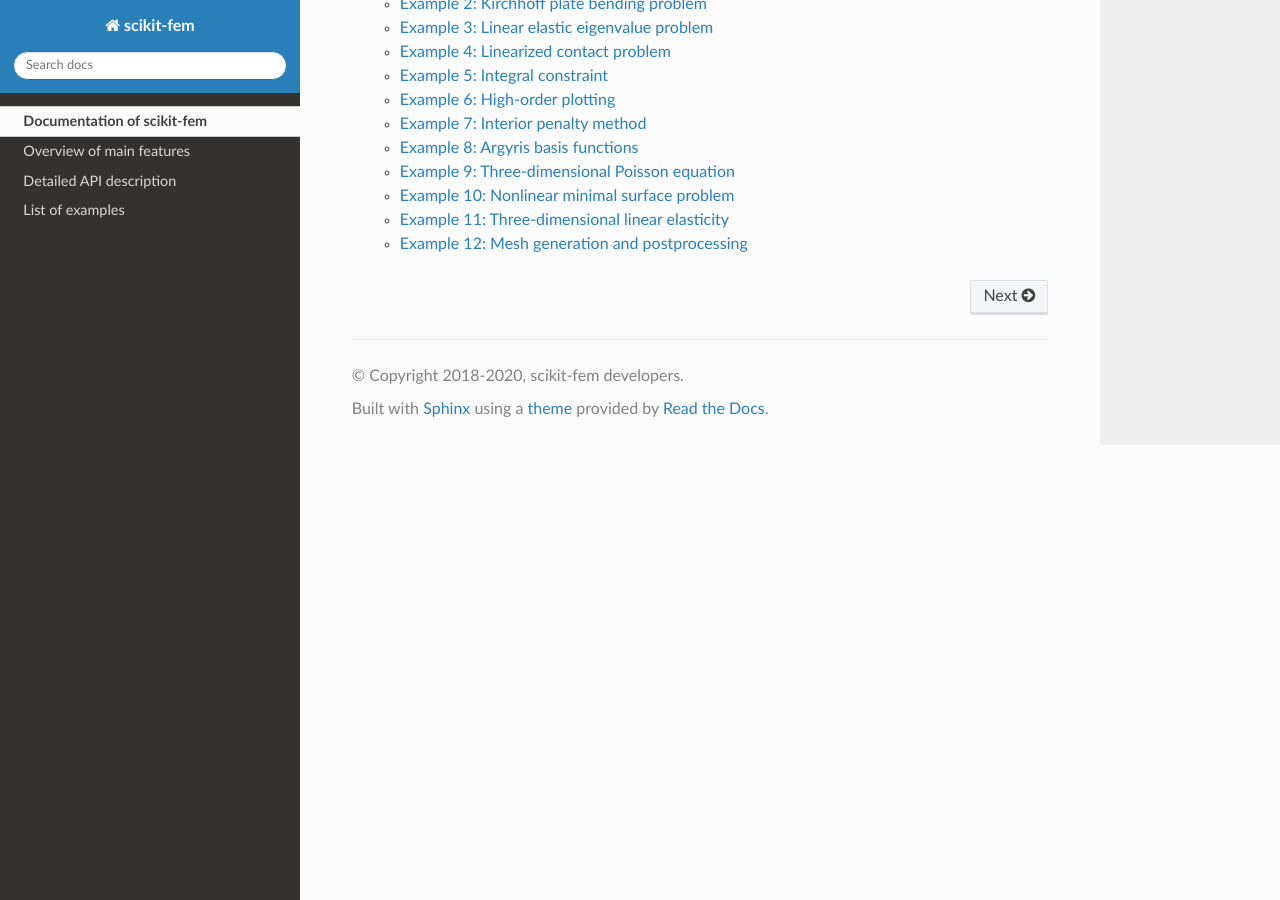
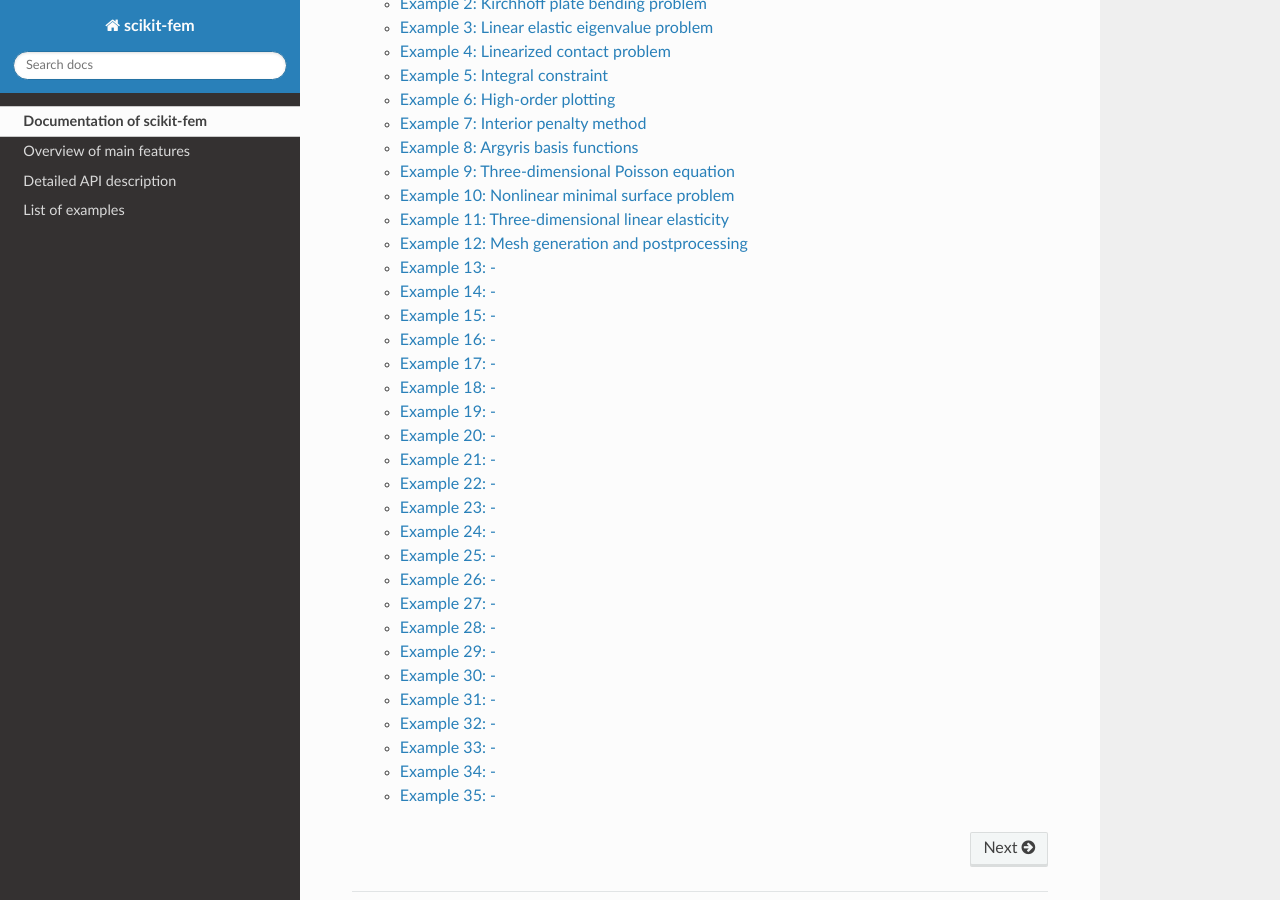
Before and after one commit to kinnala/scikit-fem, a Sphinx documentation site: the page built from docs/index.rst, in a window 1280 px wide and 900 px high, scrolled down 1052 px. Built offline with Sphinx 7.4.7 and the Read the Docs theme 2.0.0, drawn with Linux system fonts in a browser that asks for light colours.

Commit message:
Add images for the rest of the examples

```diff
--- a/docs/listofexamples.rst
+++ b/docs/listofexamples.rst
@@ -142,3 +142,121 @@
 .. figure:: https://user-images.githubusercontent.com/973268/87686059-bee13300-c78c-11ea-9693-727f0baf0433.png
 
 `Source code <https://github.com/kinnala/scikit-fem/blob/master/docs/examples/ex12.py>`_
+
+Example 13: -
+=============
+
+.. figure:: https://user-images.githubusercontent.com/973268/87775065-226f6d00-c82e-11ea-950c-fe9a10901133.png
+
+
+Example 14: -
+=============
+
+.. figure:: https://user-images.githubusercontent.com/973268/87775119-3dda7800-c82e-11ea-8576-2219fcf31814.png
+
+Example 15: -
+=============
+
+.. figure:: https://user-images.githubusercontent.com/973268/87775166-52b70b80-c82e-11ea-9009-c9fa0a9e28e8.png
+
+Example 16: -
+=============
+
+.. figure:: https://user-images.githubusercontent.com/973268/87775206-65c9db80-c82e-11ea-8c49-bf191915602a.png
+
+Example 17: -
+=============
+
+.. figure:: https://user-images.githubusercontent.com/973268/87775309-8db93f00-c82e-11ea-9015-add2226ad01e.png
+
+Example 18: -
+=============
+
+.. figure:: https://user-images.githubusercontent.com/973268/87775390-b04b5800-c82e-11ea-8999-e22305e909c1.png
+
+Example 19: -
+=============
+
+.. figure:: https://user-images.githubusercontent.com/973268/87778846-7b420400-c834-11ea-8ff6-c439699b2802.gif
+
+Example 20: -
+=============
+
+.. figure:: https://user-images.githubusercontent.com/973268/87778910-9745a580-c834-11ea-8277-62d58a7fe7b8.png
+
+Example 21: -
+=============
+
+.. figure:: https://user-images.githubusercontent.com/973268/87779087-ebe92080-c834-11ea-9acc-d455b6124ad7.png
+
+Example 22: -
+=============
+
+.. figure:: https://user-images.githubusercontent.com/973268/87779195-15a24780-c835-11ea-9a18-767092ae9467.png
+
+Example 23: -
+=============
+
+.. figure:: https://user-images.githubusercontent.com/973268/87779278-38ccf700-c835-11ea-955a-b77a0336b791.png
+
+Example 24: -
+=============
+
+.. figure:: https://user-images.githubusercontent.com/973268/87858848-92b6e500-c939-11ea-81f9-cc51f254d19e.png
+
+Example 25: -
+=============
+
+.. figure:: https://user-images.githubusercontent.com/973268/87858907-f8a36c80-c939-11ea-87a2-7357d5f073b1.png
+
+Example 26: -
+=============
+
+.. figure:: https://user-images.githubusercontent.com/973268/87858933-3902ea80-c93a-11ea-9d54-464235ab6325.png
+
+Example 27: -
+=============
+
+.. figure:: https://user-images.githubusercontent.com/973268/87858972-97c86400-c93a-11ea-86e4-66f870b03e48.png
+
+Example 28: -
+=============
+
+.. figure:: https://user-images.githubusercontent.com/973268/87859005-c0505e00-c93a-11ea-9a78-72603edc242a.png
+
+Example 29: -
+=============
+
+.. figure:: https://user-images.githubusercontent.com/973268/87859022-e0801d00-c93a-11ea-978f-b1930627010b.png
+
+Example 30: -
+=============
+
+.. figure:: https://user-images.githubusercontent.com/973268/87859044-06a5bd00-c93b-11ea-84c2-9fbb9fc6e832.png
+
+Example 31: -
+=============
+
+.. figure:: https://user-images.githubusercontent.com/973268/87859068-32c13e00-c93b-11ea-984d-684e1e4c5066.png
+
+Example 32: -
+=============
+
+.. figure:: https://user-images.githubusercontent.com/973268/87859195-fcd08980-c93b-11ea-930e-ddcd26aabdb4.png
+   :width: 500px
+
+Example 33: -
+=============
+
+.. figure:: https://user-images.githubusercontent.com/973268/87859239-47520600-c93c-11ea-8241-d62fdfd2a9a2.png
+   :width: 500px
+
+Example 34: -
+=============
+
+.. figure:: https://user-images.githubusercontent.com/973268/87859267-749eb400-c93c-11ea-82cd-2d488fda39d4.png
+
+Example 35: -
+=============
+
+.. figure:: https://user-images.githubusercontent.com/973268/87859275-85e7c080-c93c-11ea-9e62-3a9a8ee86070.png
```
